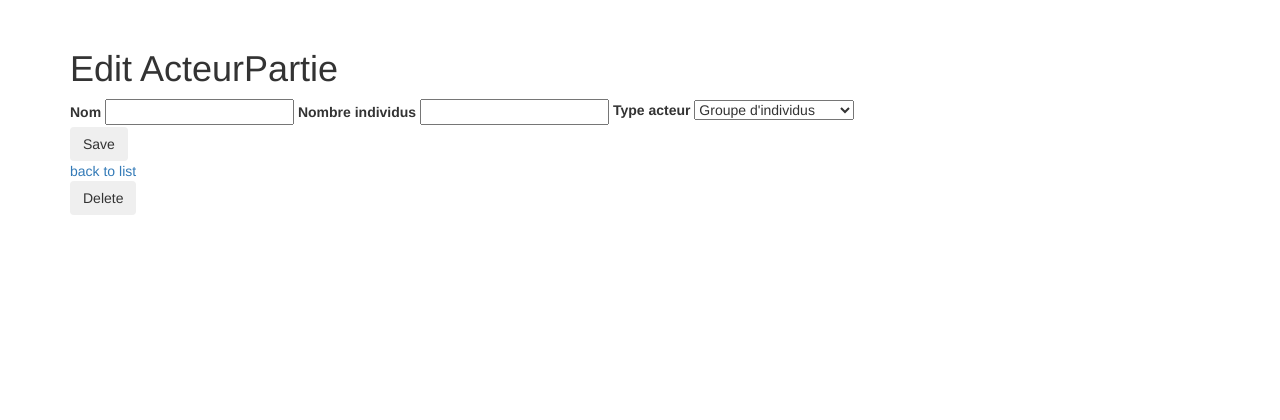
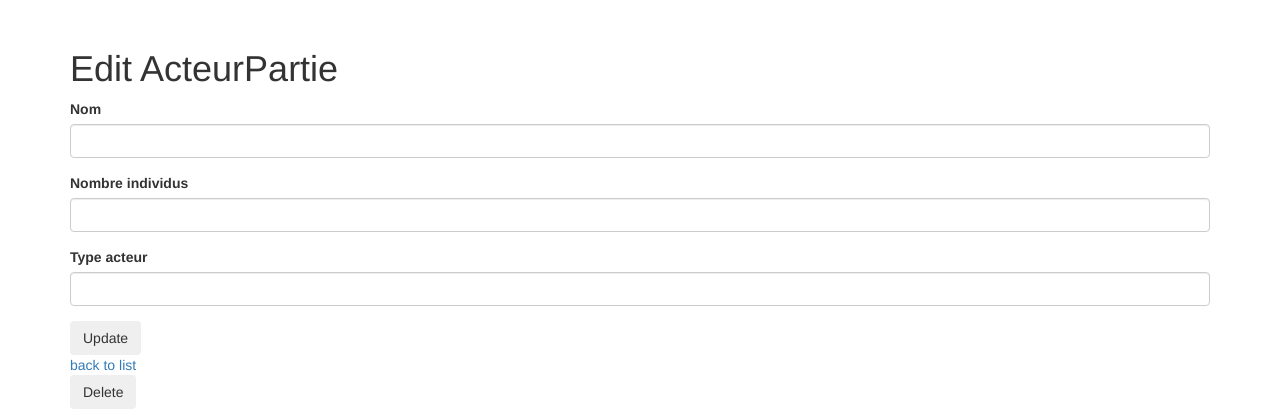
Before and after one commit to LucHuet/Constitution, a Symfony app: template templates/acteur_partie/edit.html.twig in a window 1280 px wide. Shown: the part 51-471 px from the top of the page. Run offline with Twig, Linux system fonts and the light colour scheme; the template is opened without the code that fills it, so the values that code supplies are empty; form fields are guessed from the names that the template uses; some libraries are stand-ins or nearby versions.

Commit message:
Ajout formulaire Symfony

```diff
--- a/src/Form/ActeurPartieType.php
+++ b/src/Form/ActeurPartieType.php
@@ -35,4 +35,9 @@ class ActeurPartieType extends AbstractType
             'data_class' => ActeurPartie::class,
         ]);
     }
+
+    public function getBlockPrefix()
+    {
+      return '';
+    }
 }
--- a/src/Migrations/Version20181113160512.php
+++ b/src/Migrations/Version20181113170424.php
@@ -8,7 +8,7 @@ use Doctrine\Migrations\AbstractMigration;
 /**
  * Auto-generated Migration: Please modify to your needs!
  */
-final class Version20181113160512 extends AbstractMigration
+final class Version20181113170424 extends AbstractMigration
 {
     public function up(Schema $schema) : void
     {
@@ -16,14 +16,14 @@ final class Version20181113160512 extends AbstractMigration
         $this->abortIf($this->connection->getDatabasePlatform()->getName() !== 'mysql', 'Migration can only be executed safely on \'mysql\'.');
 
         $this->addSql('ALTER TABLE acteur_partie DROP stabilite, DROP equilibre, DROP democratie, DROP force_acteur');
+        $this->addSql('ALTER TABLE condition_pouvoir DROP stabilite, DROP equilibre, DROP democratie');
         $this->addSql('ALTER TABLE condition_pouvoir_partie DROP stabilite, DROP equilibre, DROP democratie');
         $this->addSql('ALTER TABLE designation_partie DROP stabilite, DROP equilibre, DROP democratie');
-        $this->addSql('ALTER TABLE partie DROP stabilite, DROP equilibre, DROP democratie');
         $this->addSql('ALTER TABLE pouvoir_partie DROP importance, DROP stabilite, DROP equilibre, DROP democratie');
         $this->addSql('ALTER TABLE acteur DROP stabilite, DROP equilibre, DROP democratie');
+        $this->addSql('ALTER TABLE partie DROP stabilite, DROP equilibre, DROP democratie');
         $this->addSql('ALTER TABLE pouvoir DROP importance, DROP stabilite, DROP equilibre, DROP democratie');
         $this->addSql('ALTER TABLE designation DROP stabilite, DROP equilibre, DROP democratie');
-        $this->addSql('ALTER TABLE condition_pouvoir DROP stabilite, DROP equilibre, DROP democratie');
     }
 
     public function down(Schema $schema) : void
--- a/templates/acteur_partie/_form.html.twig
+++ b/templates/acteur_partie/_form.html.twig
@@ -1,23 +1,23 @@
-<form name="acteur_partie" method="post" action="/acteur/new" class="form-inline js-new-acteur-form" novalidate="novalidate" data-url="{{ path('acteur_partie_newJS')}}">
+{{ form_start(form, {
+    'attr': {
+        'class': 'form-inline js-new-acteur-form',
+        'novalidate': 'novalidate',
+        'data-url' : path('acteur_partie_newJS')
+    }
+}) }}
 
-  <div id="acteur_partie">
+    {{ form_errors(form) }}
     <div class="form-group">
-      <label for="acteur_partie_nom" class="required">Nom</label>
-      <input type="text" id="acteur_partie_nom" name="nom" required="required" maxlength="255" />
+    {{ form_row(form.nom)}}
     </div>
+
     <div class="form-group">
-      <label for="acteur_partie_nombreIndividus">Nombre individus</label>
-      <input type="number" id="acteur_partie_nombreIndividus" name="nombreIndividus" />
+    {{ form_row(form.nombreIndividus)}}
     </div>
+
     <div class="form-group">
-      <label for="acteur_partie_typeActeur" class="required">Type acteur</label>
-      <select id="acteur_partie_typeActeur" name="typeActeur">
-        <option value="1">Groupe d&#039;individus</option>
-        <option value="3">Autorité Indépendante</option>
-      </select>
+    {{ form_row(form.typeActeur)}}
     </div>
-  </div>
 
-<button class="btn">Save</button>
-
-</form>
+    <button class="btn">{{ button_label|default('Save') }}</button>
+{{ form_end(form) }}
```
Also changed, not shown: templates/acteur_partie/_form_old.html.twig (deleted, +0 -9 lines).
